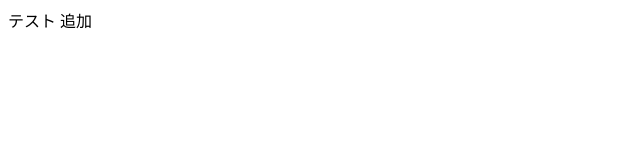
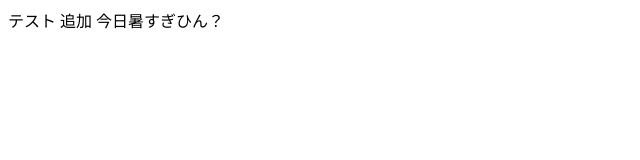
Before and after one commit to yota-okamo/20230421-test, a plain HTML site: page index.html in a window 1280 px wide. Shown: the whole page, without its empty margins (0-640 px from the left). Drawn offline with Linux system fonts and the light colour scheme.

Commit message:
本文に少し追加しました
一気に暑くなりすぎじゃないですか？

```diff
--- a/index.html
+++ b/index.html
@@ -7,5 +7,6 @@
   <body>
     テスト
     追加
+    今日暑すぎひん？
   </body>
 </html>
```
